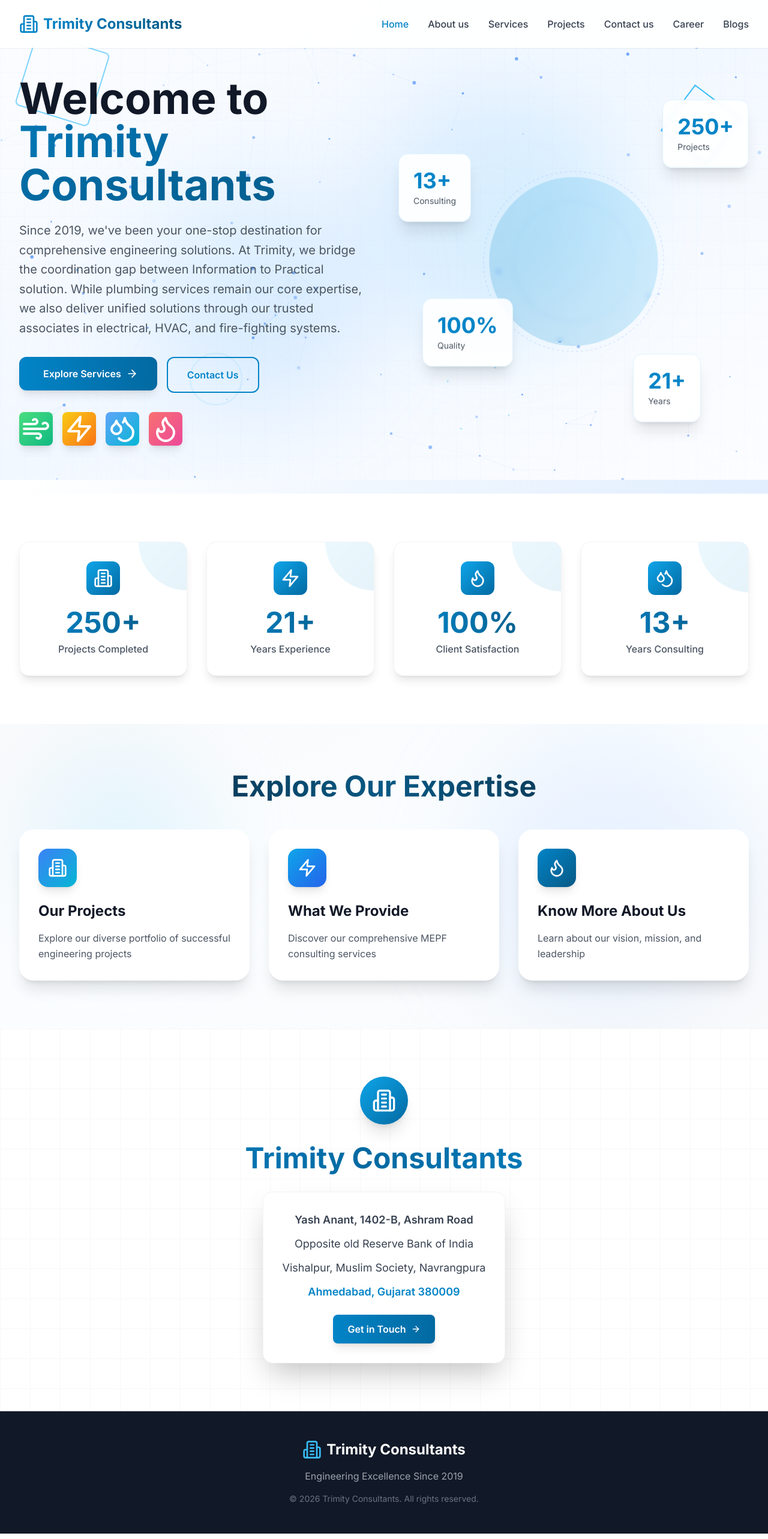
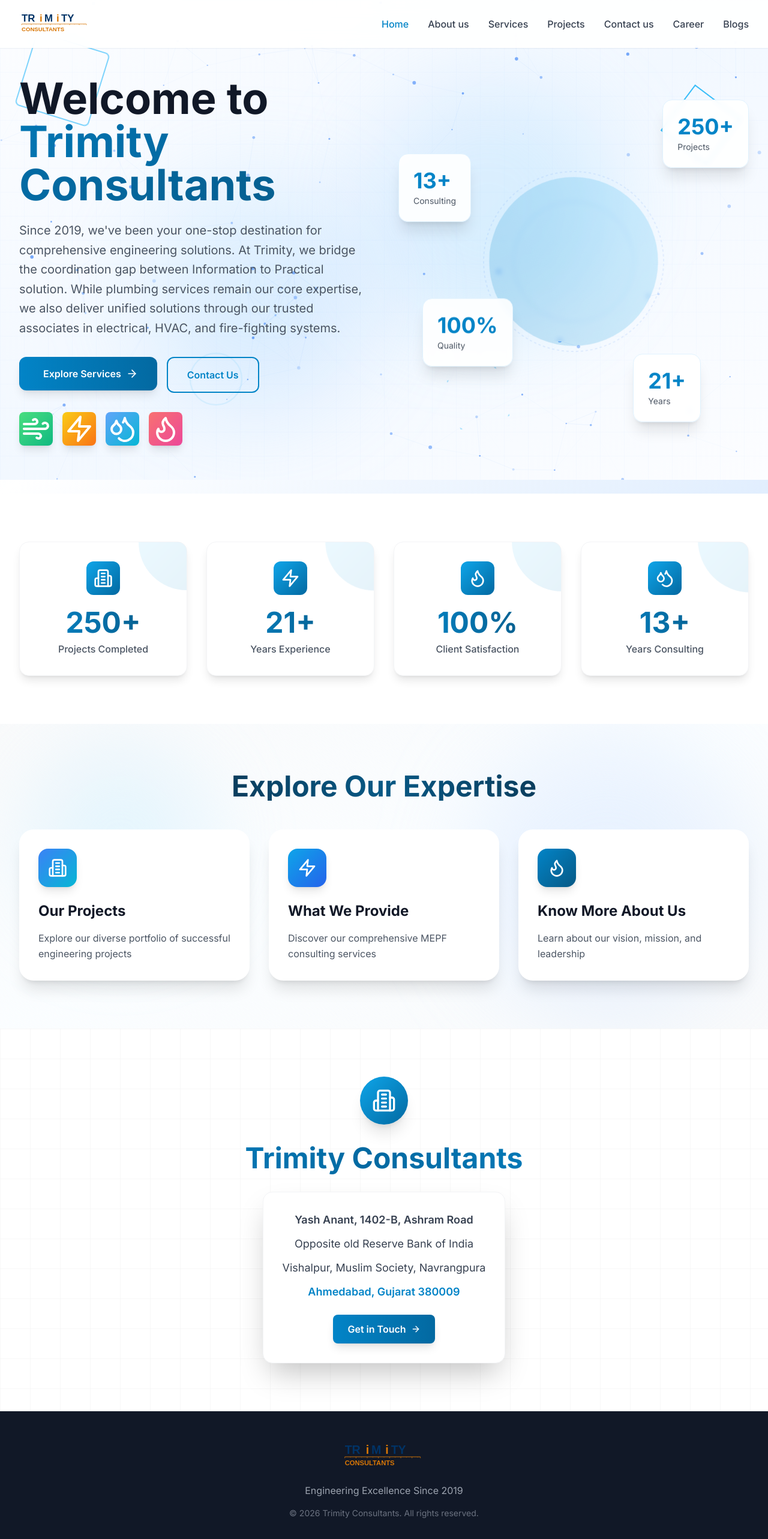
Before and after one commit to Krishil1108/trimity-consultant-website, a Next.js app: page / in a window 1280 px wide. Shown: the top 2566 px of the page at 60% size. Built offline with nearby package versions, Linux system fonts and the light colour scheme.

Commit message:
Add Trimity Consultants logo and favicon

```diff
--- a/app/layout.tsx
+++ b/app/layout.tsx
@@ -8,6 +8,9 @@
   title: 'Trimity Consultants - Engineering Excellence Since 2019',
   description: 'Comprehensive MEPF consulting services including Plumbing, HVAC, Electrical, and Fire Fighting systems across India.',
   keywords: 'engineering consultants, MEPF, plumbing, HVAC, electrical, fire fighting, Ahmedabad',
+  icons: {
+    icon: '/favicon.svg',
+  },
 }
 
 export default function RootLayout({
--- a/components/Footer.tsx
+++ b/components/Footer.tsx
@@ -1,15 +1,20 @@
 'use client'
 
 import { motion } from 'framer-motion'
-import { Building2 } from 'lucide-react'
+import Image from 'next/image'
 
 export default function Footer() {
   return (
     <footer className="bg-gray-900 text-white py-12 px-4 sm:px-6 lg:px-8">
       <div className="max-w-7xl mx-auto text-center">
-        <div className="flex items-center justify-center space-x-2 mb-4">
-          <Building2 className="w-8 h-8 text-primary-400" />
-          <span className="text-2xl font-bold">Trimity Consultants</span>
+        <div className="flex items-center justify-center mb-4">
+          <Image
+            src="/logo.svg"
+            alt="Trimity Consultants Logo"
+            width={200}
+            height={70}
+            className="h-14 w-auto"
+          />
         </div>
         <p className="text-gray-400 mb-4">
           Engineering Excellence Since 2019
--- a/components/Navigation.tsx
+++ b/components/Navigation.tsx
@@ -1,8 +1,8 @@
 'use client'
 
 import { motion } from 'framer-motion'
-import { Building2 } from 'lucide-react'
 import Link from 'next/link'
+import Image from 'next/image'
 import { usePathname } from 'next/navigation'
 
 export default function Navigation() {
@@ -30,12 +30,16 @@
           <Link href="/">
             <motion.div
               whileHover={{ scale: 1.05 }}
-              className="flex items-center space-x-2 cursor-pointer"
+              className="flex items-center space-x-3 cursor-pointer"
             >
-              <Building2 className="w-8 h-8 text-primary-600" />
-              <span className="text-2xl font-bold bg-gradient-to-r from-primary-600 to-primary-800 bg-clip-text text-transparent">
-                Trimity Consultants
-              </span>
+              <Image
+                src="/logo.svg"
+                alt="Trimity Consultants Logo"
+                width={160}
+                height={50}
+                className="h-12 w-auto"
+                priority
+              />
             </motion.div>
           </Link>
           <div className="hidden md:flex space-x-8">
```
Also changed, not shown: public/favicon.svg (added), public/logo-placeholder.txt (added), public/logo.svg (added).
